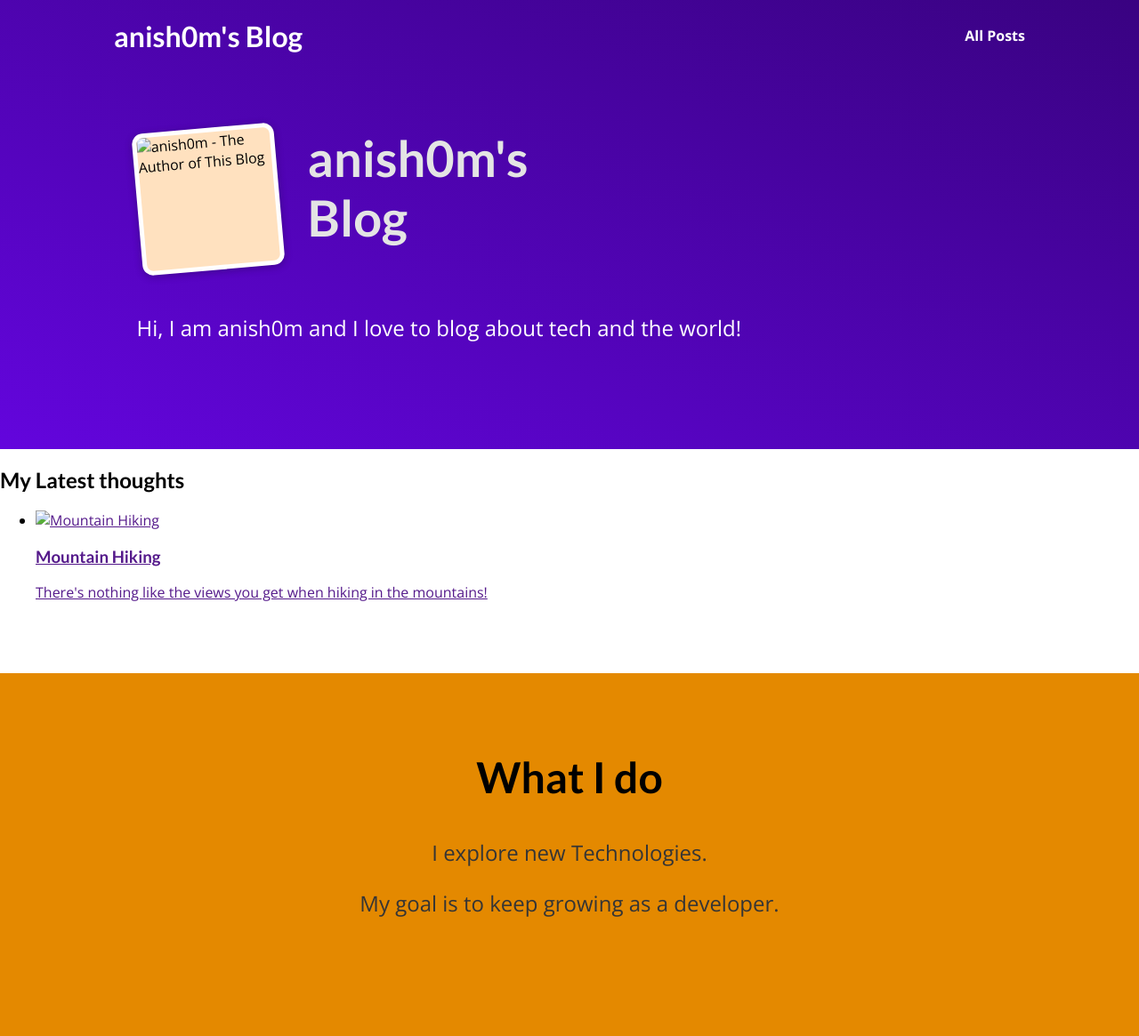
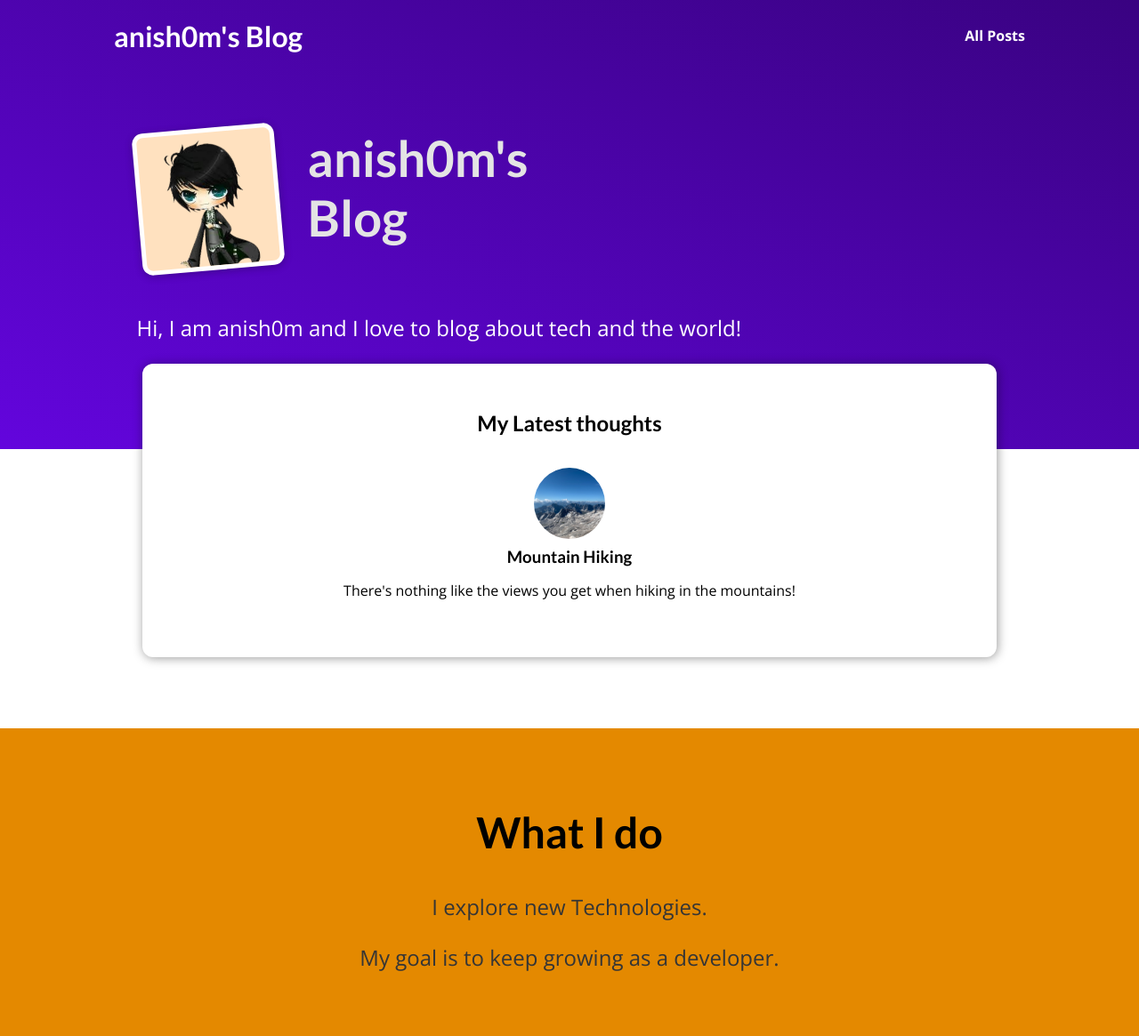
Before and after one commit to anish0m/anish0ms-site, a Django app: template blog/templates/blog/index.html in a window 1280 px wide. Shown: the whole page at 89% size. Before the commit the page ends 1031 px from the top, so only its background shows below. Run offline with Django 5.2, Linux system fonts and the light colour scheme; the template is opened without the code that fills it, so the values that code supplies are empty.

Commit message:
Adding Images

```diff
--- a/blog/static/blog/index.css
+++ b/blog/static/blog/index.css
@@ -1,3 +1,31 @@
+#main-navigation {
+  width: 100%;
+  height: 5rem;
+  display: flex;
+  justify-content: space-between;
+  align-items: center;
+  padding: 0 10%;
+  position: absolute;
+  top: 0;
+  left: 0;
+}
+
+#main-navigation a {
+  text-decoration: none;
+  color: white;
+  font-weight: bold;
+}
+
+#main-navigation a:hover,
+#main-navigation a:active {
+  color: #cf79f1;
+}
+
+#main-navigation h1 a:hover,
+#main-navigation h1 a:active {
+  color: white;
+}
+
 #welcome {
   background: linear-gradient(to right top, #6305dd, #390281);
   padding: 6rem 12%;
@@ -73,3 +101,47 @@
   font-size: 1.5rem;
   color: #353535;
 }
+
+.post {
+  display: flex;
+  flex-direction: column;
+  align-items: center;
+  text-align: center;
+}
+
+.post a {
+  text-decoration: none;
+  color: black;
+  transition: all 0.2s ease;
+  padding: 1rem;
+}
+
+.post a:hover,
+.post a:active {
+  transform: scale(1.1);
+  background-color: #390281;
+  color: white;
+}
+
+.post img {
+  width: 5rem;
+  height: 5rem;
+  object-fit: cover;
+  border-radius: 50%;
+}
+
+.post h3 {
+  margin: 0.25rem 0;
+}
+
+.post time {
+  color: #666666;
+  margin: 0.25rem;
+  font-style: italic;
+  font-size: 0.85rem;
+}
+
+.post:hover time,
+.post:active time {
+  color: white;
+}
--- a/blog/templates/blog/index.html
+++ b/blog/templates/blog/index.html
@@ -19,19 +19,19 @@
 
   <section id="welcome">
     <header>
-      <img src="" alt="anish0m - The Author of This Blog"/>
+      <img src="{% static "blog/images/anish0m.png" %}" alt="anish0m - The Author of This Blog"/>
       <h2>anish0m's Blog</h2>
     </header>
     <p>Hi, I am anish0m and I love to blog about tech and the world!</p>
   </section>
 
-  <section id="latest-post">
+  <section id="latest-posts">
     <h2>My Latest thoughts</h2>
     <ul>
       <li>
         <article class="post">
           <a href="">
-            <img src="" alt="Mountain Hiking"/>
+            <img src="{% static "blog/images/mountains.jpg" %}" alt="Mountain Hiking"/>
             <div class="post__content">
               <h3>Mountain Hiking</h3>
               <p>There's nothing like the views you get when hiking in the mountains!</p>
--- a/static/app.css
+++ b/static/app.css
@@ -18,31 +18,3 @@ h3 {
   font-family: 'Lato', sans-serif;
   font-weight: bold;
 }
-
-#main-navigation {
-  width: 100%;
-  height: 5rem;
-  display: flex;
-  justify-content: space-between;
-  align-items: center;
-  padding: 0 10%;
-  position: absolute;
-  top: 0;
-  left: 0;
-}
-
-#main-navigation a {
-  text-decoration: none;
-  color: white;
-  font-weight: bold;
-}
-
-#main-navigation a:hover,
-#main-navigation a:active {
-  color: #cf79f1;
-}
-
-#main-navigation h1 a:hover,
-#main-navigation h1 a:active {
-  color: white;
-}
```
Also changed, not shown: blog/static/blog/images/anish0m.png (added), blog/static/blog/images/coding.jpg (added), blog/static/blog/images/mountains.jpg (added), blog/static/blog/images/woods.jpg (added).
